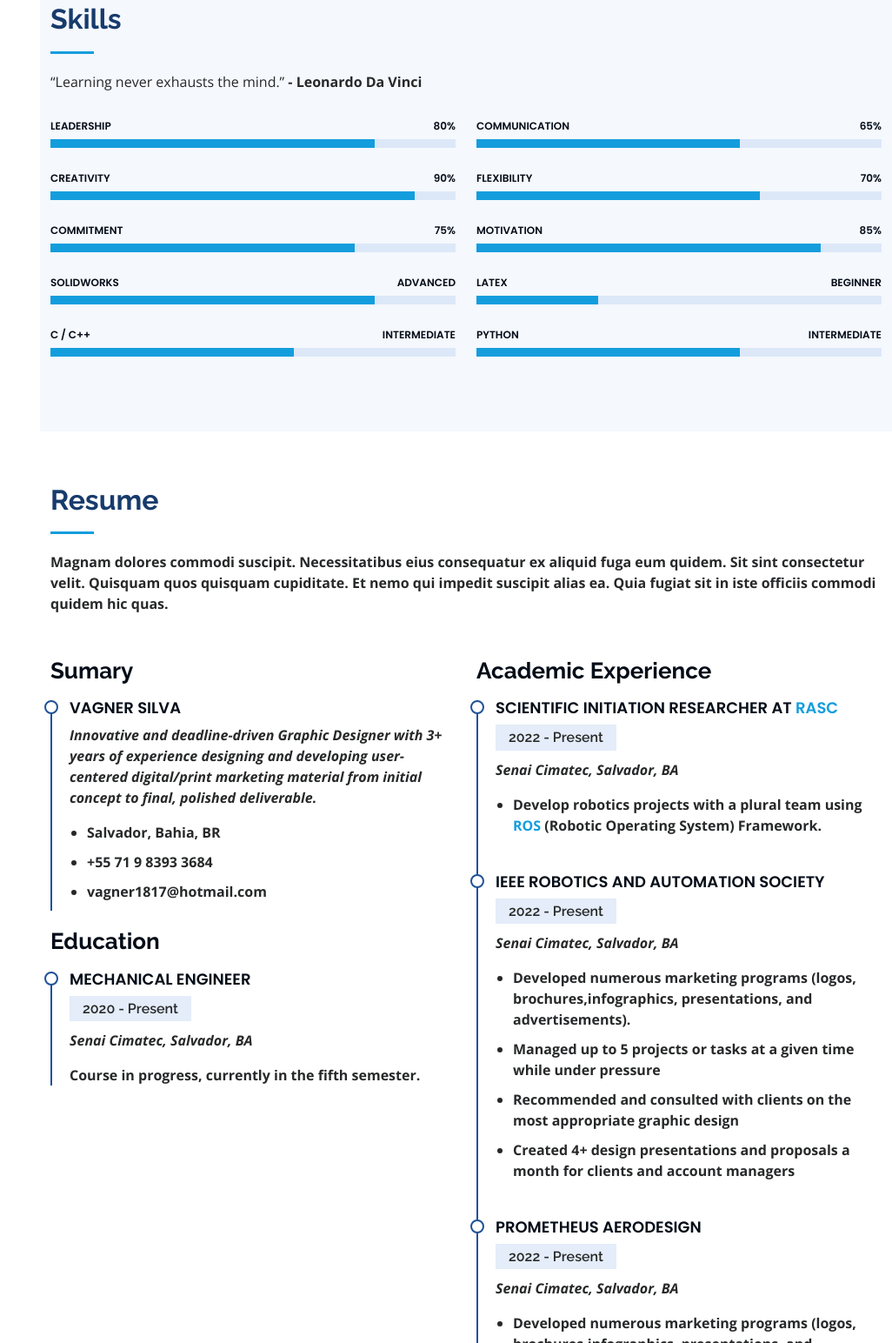
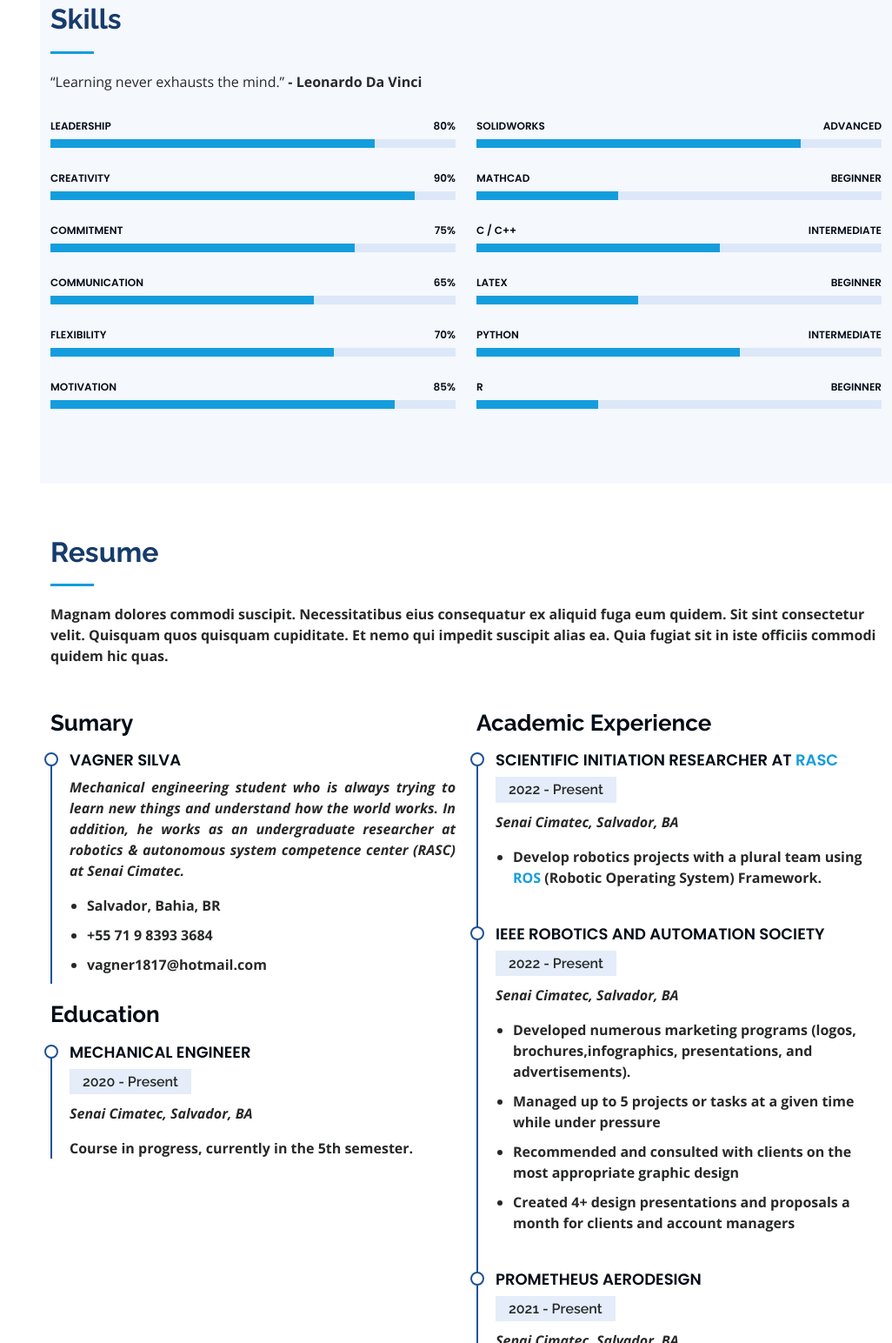
Before and after one commit to vagnerssilva/vagnerssilva.github.io, a plain HTML site: page index.html in a window 1280 px wide. Shown: the part 2039-3583 px from the top of the page at 87% size, without its empty margins (254-1280 px from the left). Drawn offline with nearby package versions, Linux system fonts and the light colour scheme; files whose address does not match are found by name.

Commit message:
changes-in-skills-and-resume

```diff
--- a/index.html
+++ b/index.html
@@ -74,7 +74,7 @@
   <section id="hero" class="d-flex flex-column justify-content-center align-items-center">
     <div class="hero-container" data-aos="fade-in">
       <h1>Vagner Silva</h1>
-      <p>I'm a <span class="typed" data-typed-items="Mechanical Engineer, Researcher, Designer, Self-Taught"></span></p>
+      <p>I'm a <span class="typed" data-typed-items="Mechanical Engineer, Researcher, Developer, Self-Taught"></span></p>
     </div>
   </section><!-- End Hero -->
 
@@ -89,7 +89,7 @@
           <p align=justify>“Even as our world is being daily transformed by breathtaking innovations in science and technology, many people continue to imagine that math and science are mostly a matter of memorizing
              formulas to get “the right answer.” Even engineering, which is in fact the process of creating something from scratch or putting things together in novel and non-self-evident ways, is perplexingly viewed as a mechanical or rote subject.
              This viewpoint, frankly, could only be held by people who never truly learned math or science, who are stubbornly installed on one side of the so-called Two Culture divide.
-             The truth is that anything significant that happens in math, science, or engineering is the result of heightened intuition and creativity. This is art by another name, and it’s something that tests are not very good at identifying or measuring.“ <b>- Salman Khan</b></p>
+             The truth is that anything significant that happens in math, science, or engineering is the result of heightened intuition and creativity. This is art by another name, and it’s something that tests are not very good at identifying or measuring.“ <b>- Sal Khan</b></p>
         </div>
 
         <div class="row">
@@ -210,24 +210,6 @@
             </div>
 
             <div class="progress">
-              <span class="skill">SolidWorks <i class="val">Advanced</i></span>
-              <div class="progress-bar-wrap">
-                <div class="progress-bar" role="progressbar" aria-valuenow="80" aria-valuemin="0" aria-valuemax="100"></div>
-              </div>
-            </div>
-
-            <div class="progress">
-              <span class="skill">C / C++ <i class="val">Intermediate</i></span>
-              <div class="progress-bar-wrap">
-                <div class="progress-bar" role="progressbar" aria-valuenow="60" aria-valuemin="0" aria-valuemax="100"></div>
-              </div>
-            </div>
-
-          </div>
-
-          <div class="col-lg-6" data-aos="fade-up" data-aos-delay="100">
-
-            <div class="progress">
               <span class="skill">Communication <i class="val">65%</i></span>
               <div class="progress-bar-wrap">
                 <div class="progress-bar" role="progressbar" aria-valuenow="65" aria-valuemin="0" aria-valuemax="100"></div>
@@ -248,10 +230,36 @@
               </div>
             </div>
 
+
+          </div>
+
+          <div class="col-lg-6" data-aos="fade-up" data-aos-delay="100">
+
+            <div class="progress">
+              <span class="skill">SolidWorks <i class="val">Advanced</i></span>
+              <div class="progress-bar-wrap">
+                <div class="progress-bar" role="progressbar" aria-valuenow="80" aria-valuemin="0" aria-valuemax="100"></div>
+              </div>
+            </div>
+
+            <div class="progress">
+              <span class="skill">Mathcad <i class="val">Beginner</i></span>
+              <div class="progress-bar-wrap">
+                <div class="progress-bar" role="progressbar" aria-valuenow="35" aria-valuemin="0" aria-valuemax="100"></div>
+              </div>
+            </div>
+
+            <div class="progress">
+              <span class="skill">C / C++ <i class="val">Intermediate</i></span>
+              <div class="progress-bar-wrap">
+                <div class="progress-bar" role="progressbar" aria-valuenow="60" aria-valuemin="0" aria-valuemax="100"></div>
+              </div>
+            </div>
+
             <div class="progress">
               <span class="skill">Latex <i class="val">Beginner</i></span>
               <div class="progress-bar-wrap">
-                <div class="progress-bar" role="progressbar" aria-valuenow="30" aria-valuemin="0" aria-valuemax="100"></div>
+                <div class="progress-bar" role="progressbar" aria-valuenow="40" aria-valuemin="0" aria-valuemax="100"></div>
               </div>
             </div>
 
@@ -259,6 +267,13 @@
               <span class="skill">Python <i class="val">Intermediate</i></span>
               <div class="progress-bar-wrap">
                 <div class="progress-bar" role="progressbar" aria-valuenow="65" aria-valuemin="0" aria-valuemax="100"></div>
+              </div>
+            </div>
+
+            <div class="progress">
+              <span class="skill">R <i class="val">Beginner</i></span>
+              <div class="progress-bar-wrap">
+                <div class="progress-bar" role="progressbar" aria-valuenow="30" aria-valuemin="0" aria-valuemax="100"></div>
               </div>
             </div>
 
@@ -283,7 +298,7 @@
             <h3 class="resume-title">Sumary</h3>
             <div class="resume-item pb-0">
               <h4>Vagner Silva</h4>
-              <p><em>Innovative and deadline-driven Graphic Designer with 3+ years of experience designing and developing user-centered digital/print marketing material from initial concept to final, polished deliverable.</em></p>
+              <p align=justify><em>Mechanical engineering student who is always trying to learn new things and understand how the world works. In addition, he works as an undergraduate researcher at robotics & autonomous system competence center (RASC) at Senai Cimatec.</em></p>
               <ul>
                 <li>Salvador, Bahia, BR</li>
                 <li>+55 71 9 8393 3684</li>
@@ -296,7 +311,7 @@
               <h4>Mechanical Engineer</h4>
               <h5>2020 - Present</h5>
               <p><em>Senai Cimatec, Salvador, BA</em></p>
-              <p>Course in progress, currently in the fifth semester.</p>
+              <p>Course in progress, currently in the 5th semester.</p>
             </div>
 
           </div>
@@ -323,7 +338,7 @@
             </div>
             <div class="resume-item">
               <h4>Prometheus AeroDesign</h4>
-              <h5>2022 - Present</h5>
+              <h5>2021 - Present</h5>
               <p><em>Senai Cimatec, Salvador, BA</em></p>
               <ul>
                 <li>Developed numerous marketing programs (logos, brochures,infographics, presentations, and advertisements).</li>
```
